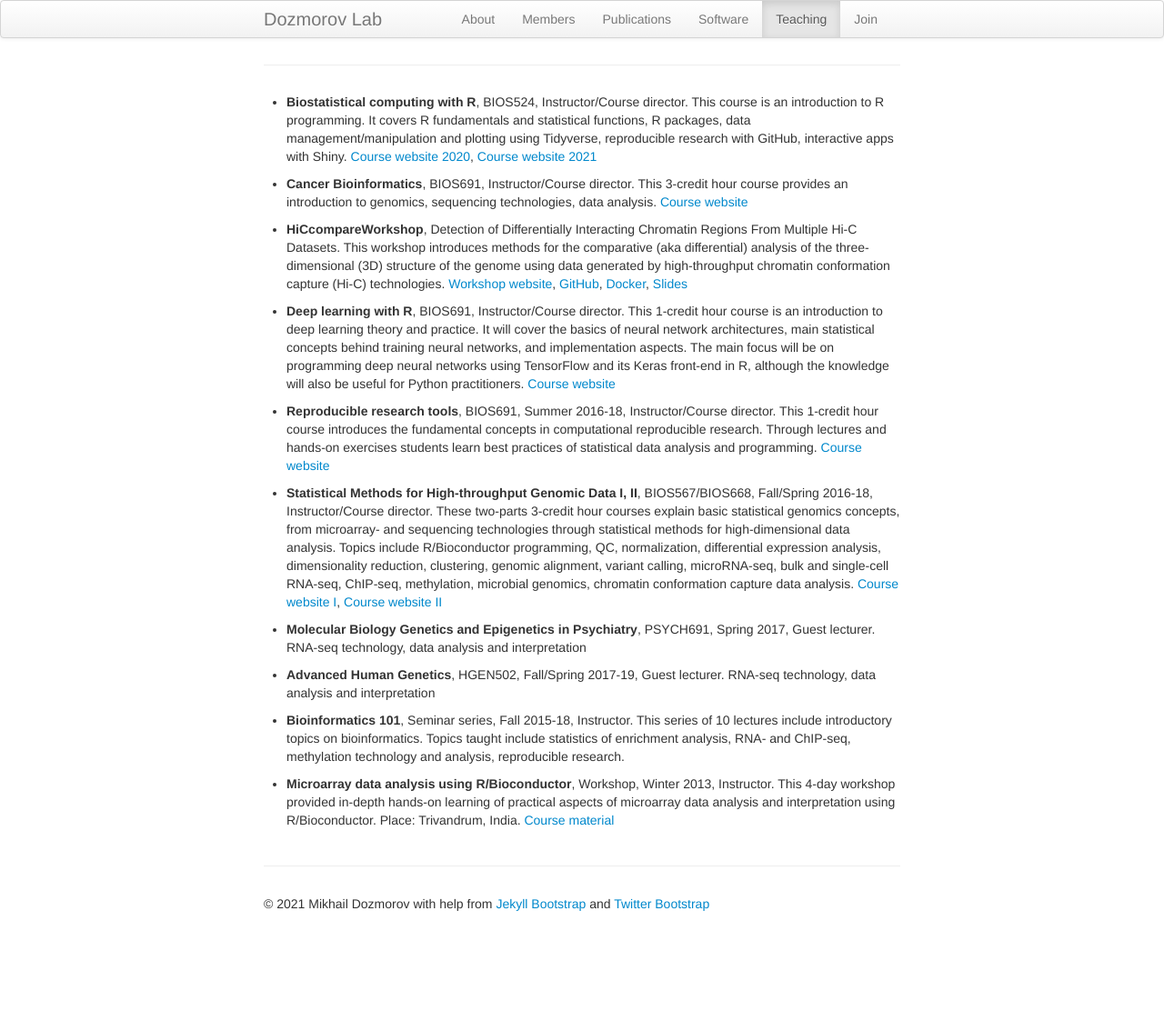
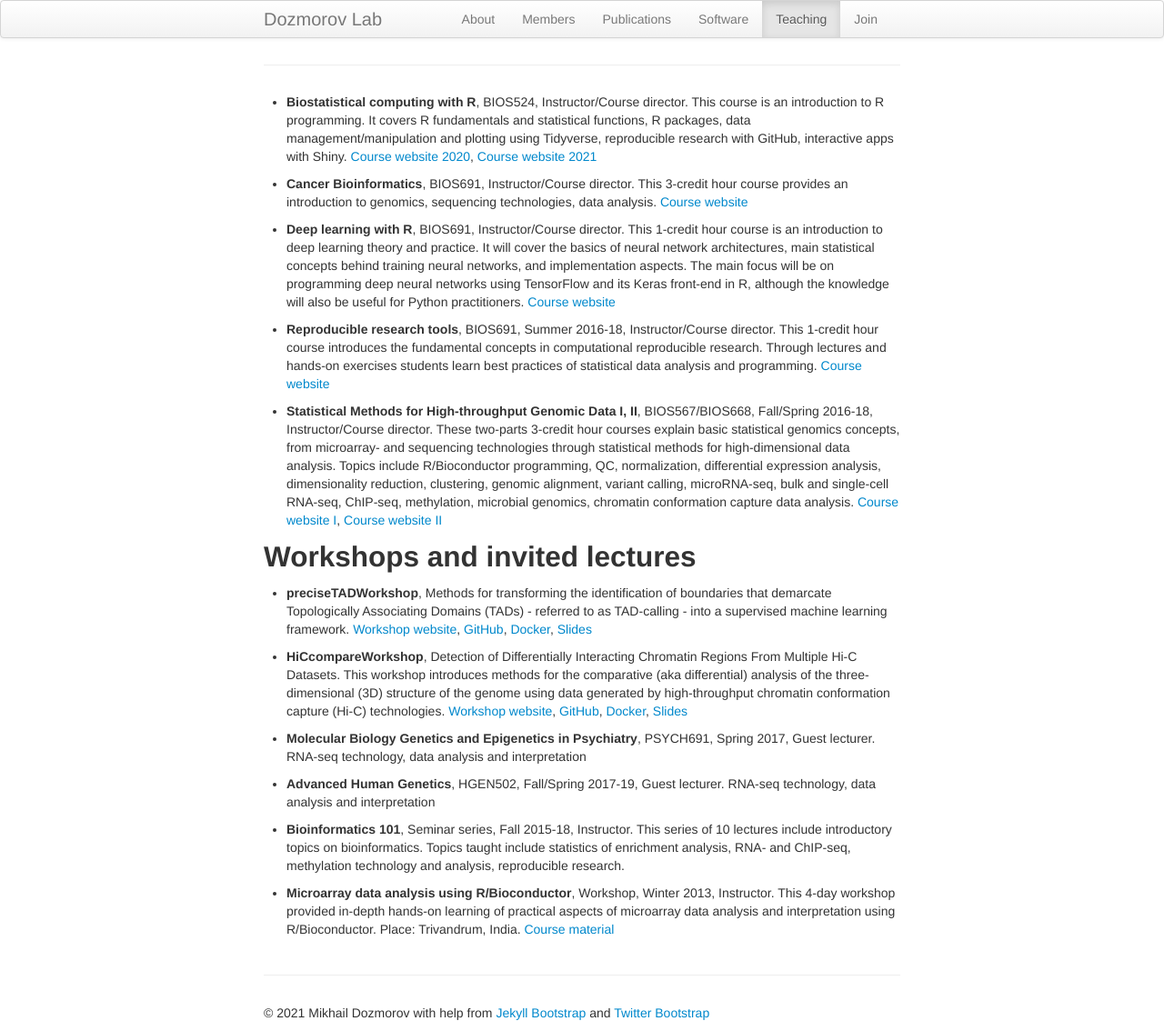
Before and after one commit to dozmorovlab/dozmorovlab.github.io, a Jekyll site: the page built from 05-teach.md, in a window 1280 px wide. Shown: the whole page at 91% size. Built offline with Jekyll 4.4.1, drawn with Linux system fonts in a browser that asks for light colours; before the commit the page ends 1014 px from its top, so only the background shows below that.

Commit message:
Add preciseTADWorkshop

```diff
--- a/05-teach.md
+++ b/05-teach.md
@@ -10,13 +10,17 @@ permalink: "teaching.html"
 
 - **Cancer Bioinformatics**, BIOS691, Instructor/Course director. This 3-credit hour course provides an introduction to genomics, sequencing technologies, data analysis. [Course website](https://bios691-cancer-bioinformatics.netlify.app/)
 
-- **HiCcompareWorkshop**, Detection of Differentially Interacting Chromatin Regions From Multiple Hi-C Datasets. This workshop introduces methods for the comparative (aka differential) analysis of the three-dimensional (3D) structure of the genome using data generated by high-throughput chromatin conformation capture (Hi-C) technologies. [Workshop website](https://mdozmorov.github.io/HiCcompareWorkshop/), [GitHub](https://github.com/mdozmorov/HiCcompareWorkshop), [Docker](https://hub.docker.com/repository/docker/mdozmorov/hiccompareworkshop), [Slides](https://mdozmorov.github.io/Talk_HiCcompare/index.html)
-
 - **Deep learning with R**, BIOS691, Instructor/Course director. This 1-credit hour course is an introduction to deep learning theory and practice. It will cover the basics of neural network architectures, main statistical concepts behind training neural networks, and implementation aspects. The main focus will be on programming deep neural networks using TensorFlow and its Keras front-end in R, although the knowledge will also be useful for Python practitioners. [Course website](https://bios691-deep-learning-r.netlify.app/)
 
 - **Reproducible research tools**, BIOS691, Summer 2016-18,	Instructor/Course director. This 1-credit hour course introduces the fundamental concepts in computational reproducible research. Through lectures and hands-on exercises students learn best practices of statistical data analysis and programming. [Course website](https://mdozmorov.github.io/BIOS691.2018/)
 
 - **Statistical Methods for High-throughput Genomic Data I, II**,	BIOS567/BIOS668, Fall/Spring 2016-18,	Instructor/Course director. These two-parts 3-credit hour courses explain basic statistical genomics concepts, from microarray- and sequencing technologies through statistical methods for high-dimensional data analysis. Topics include R/Bioconductor programming, QC, normalization, differential expression analysis, dimensionality reduction, clustering, genomic alignment, variant calling, microRNA-seq, bulk and single-cell RNA-seq, ChIP-seq, methylation, microbial genomics, chromatin conformation capture data analysis. [Course website I](https://mdozmorov.github.io/BIOS567.2017/), [Course website II](https://mdozmorov.github.io/BIOS668.2018/)
+
+## Workshops and invited lectures
+
+- **preciseTADWorkshop**, Methods for transforming the identification of boundaries that demarcate Topologically Associating Domains (TADs) - referred to as TAD-calling - into a supervised machine learning framework. [Workshop website](https://dozmorovlab.github.io/preciseTADworkshop/), [GitHub](https://github.com/dozmorovlab/preciseTADworkshop), [Docker](https://hub.docker.com/r/stilianoudakis/precisetadworkshop), [Slides](https://stilianoudakis.github.io/slides_preciseTADworkshop/#1)
+
+- **HiCcompareWorkshop**, Detection of Differentially Interacting Chromatin Regions From Multiple Hi-C Datasets. This workshop introduces methods for the comparative (aka differential) analysis of the three-dimensional (3D) structure of the genome using data generated by high-throughput chromatin conformation capture (Hi-C) technologies. [Workshop website](https://mdozmorov.github.io/HiCcompareWorkshop/), [GitHub](https://github.com/mdozmorov/HiCcompareWorkshop), [Docker](https://hub.docker.com/repository/docker/mdozmorov/hiccompareworkshop), [Slides](https://mdozmorov.github.io/Talk_HiCcompare/index.html)
 
 - **Molecular Biology Genetics and Epigenetics in Psychiatry**,	PSYCH691, Spring 2017,	Guest lecturer. RNA-seq technology, data analysis and interpretation
 
```
